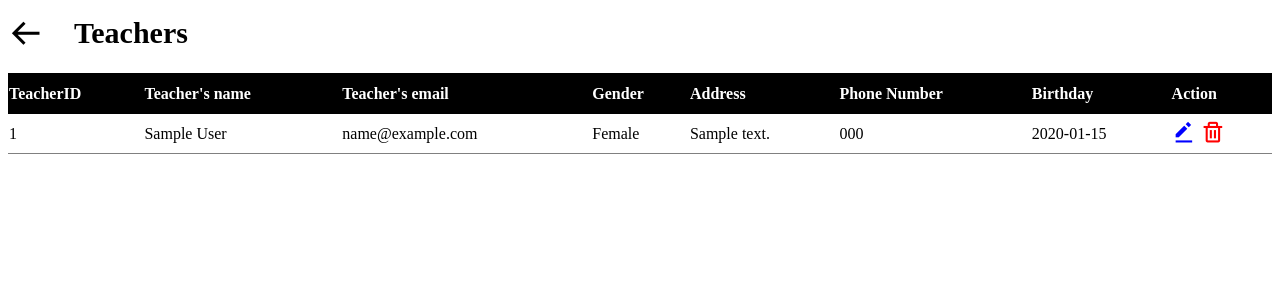
After one commit to Sakurathanh2003/QLGV_SV_PHP, a PHP site: page /GUI/Admin/Tab/TeacherViewAllUI.php in a window 1280 px wide. The commit adds this page. Shown: the top 300 px of the page. Run offline with PHP 8.4, Linux system fonts and the light colour scheme; tables that the repository leaves empty hold one stand-in row (values such as "Sample post").

Commit message:
create viewAllTeacher

```diff
--- /dev/null
+++ b/GUI/Admin/Tab/TeacherViewAllUI.php
@@ -0,0 +1,102 @@
+<!DOCTYPE html>
+<html lang="en">
+<head>
+    <meta charset="UTF-8">
+    <meta name="viewport" content="width=device-width, initial-scale=1.0">
+    <title>Document</title>
+    <link href='https://unpkg.com/boxicons@2.1.4/css/boxicons.min.css' rel='stylesheet'>
+
+</head>
+<?php
+ini_set('display_errors', 1);
+ini_set('display_startup_errors', 1);
+error_reporting(E_ALL);
+
+session_start();
+require_once '../../../BLL/adminBLL.php';
+?>
+<style>
+.teacherTable {
+    width: 100%;
+    height: 100%;
+    border-collapse: collapse;
+}
+
+.teacherTable th {
+    text-align: left;
+    background-color: black;
+    color: white;
+}
+
+.teacherTable tr {
+    height: 40px;
+    border-top: 1px solid black;
+
+}
+
+tr:not(:last-child) td{
+  border-bottom: 1px solid gray;
+}
+
+#nav {
+    width: 100%;
+    height: 50px;
+    display: flex;
+    align-items: center;
+    padding-bottom: 15px;
+}
+
+#nav .title {
+    font-size: 30px;
+    font-weight: bold;
+    padding-left: 30px;
+}
+</style>
+<body>
+    <div id="nav">
+        <i class='bx bx-arrow-back bx-md'></i>
+        <p class="title">Teachers</p>
+    </div>
+    <div class="main">
+        <table class="teacherTable">
+            <tr>
+                <th>TeacherID</th>
+                <th>Teacher's name</th>
+                <th>Teacher's email</th>
+                <th>Gender</th>
+                <th>Address</th>
+                <th>Phone Number</th>
+                <th>Birthday</th>
+                <th>Action</th>
+            </tr>
+            <?php
+                $teachers = allTeachers();
+                foreach ($teachers as $teacher) {
+                    echo '
+                    <tr>
+                        <td>'.$teacher->get_id().'</td>
+                        <td>'.$teacher->get_name().'</td>
+                        <td>'.$teacher->get_email().'</td>
+                        <td>'.$teacher->get_gender().'</td>
+                        <td>'.$teacher->get_address().'</td>
+                        <td>'.$teacher->get_phoneNumber().'</td>
+                        <td>'.$teacher->get_birthDay().'</td>
+                        <td>
+                            <i class="bx bxs-edit-alt bx-sm" style="color: blue;" ></i>
+                            <i class="bx bx-trash bx-sm" style="color: red;"></i>
+                        </td>
+                    </tr>
+                    ';
+                }
+            ?>
+            <td></td>
+        </table>
+    </div>
+</body>
+<script>
+    var element = document.getElementById("nav"); //grab the element
+    element.onclick = function() {
+        window.location.href = "../adminUI.php";
+    }
+</script>
+</html>
--- a/Model/Teacher.php
+++ b/Model/Teacher.php
@@ -31,7 +31,11 @@ class Teacher {
     }
 
     public function get_gender() {
-        return $this->gender;
+        if ($this->gender == "1") {
+            return "Female";
+        }
+
+        return "Male";
     }
 
     public function get_address() {
```
Also changed, not shown: GUI/Admin/Tab/teacherTabUI.php (+12 -2 lines), database.sql (+8 -5 lines), 1 other file.
